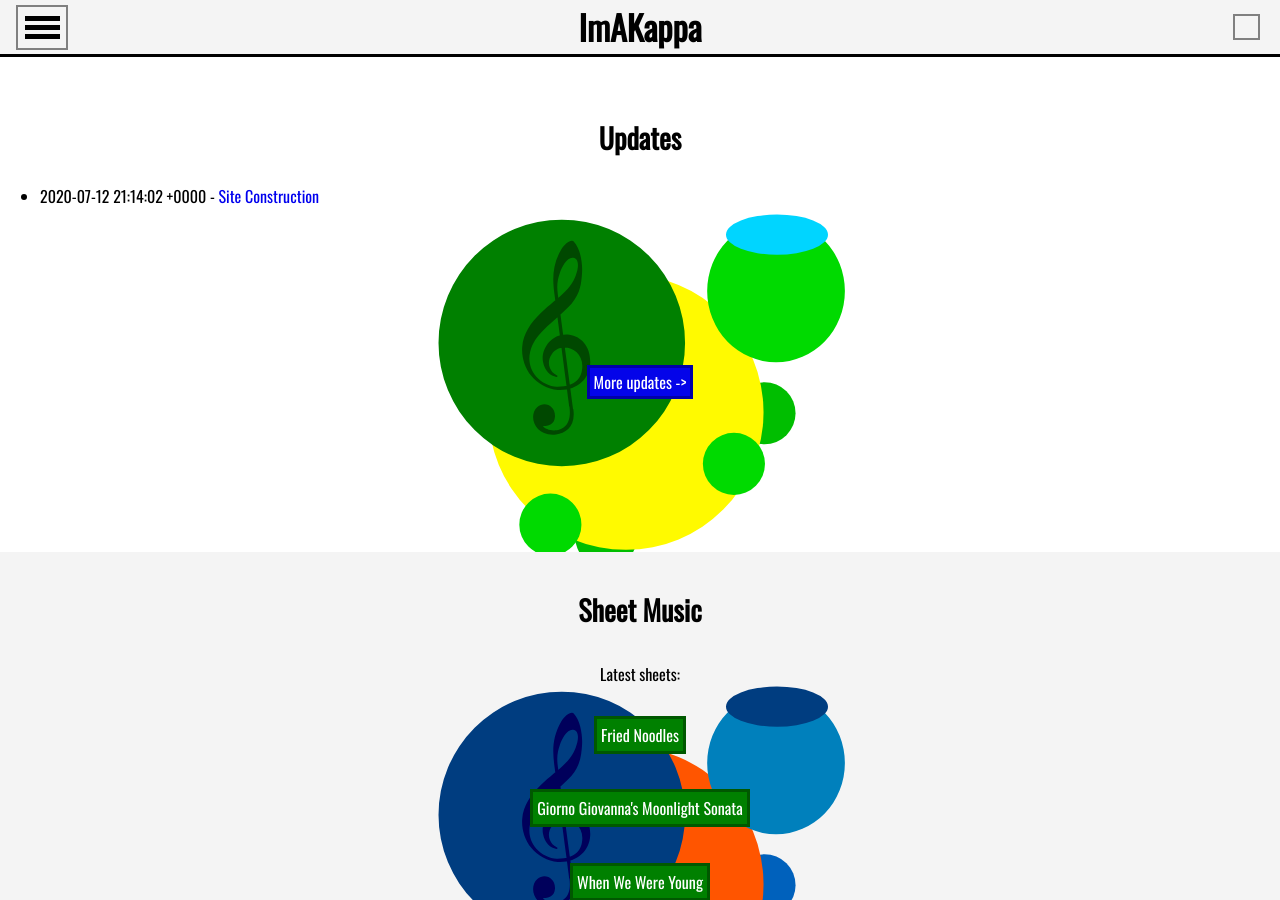
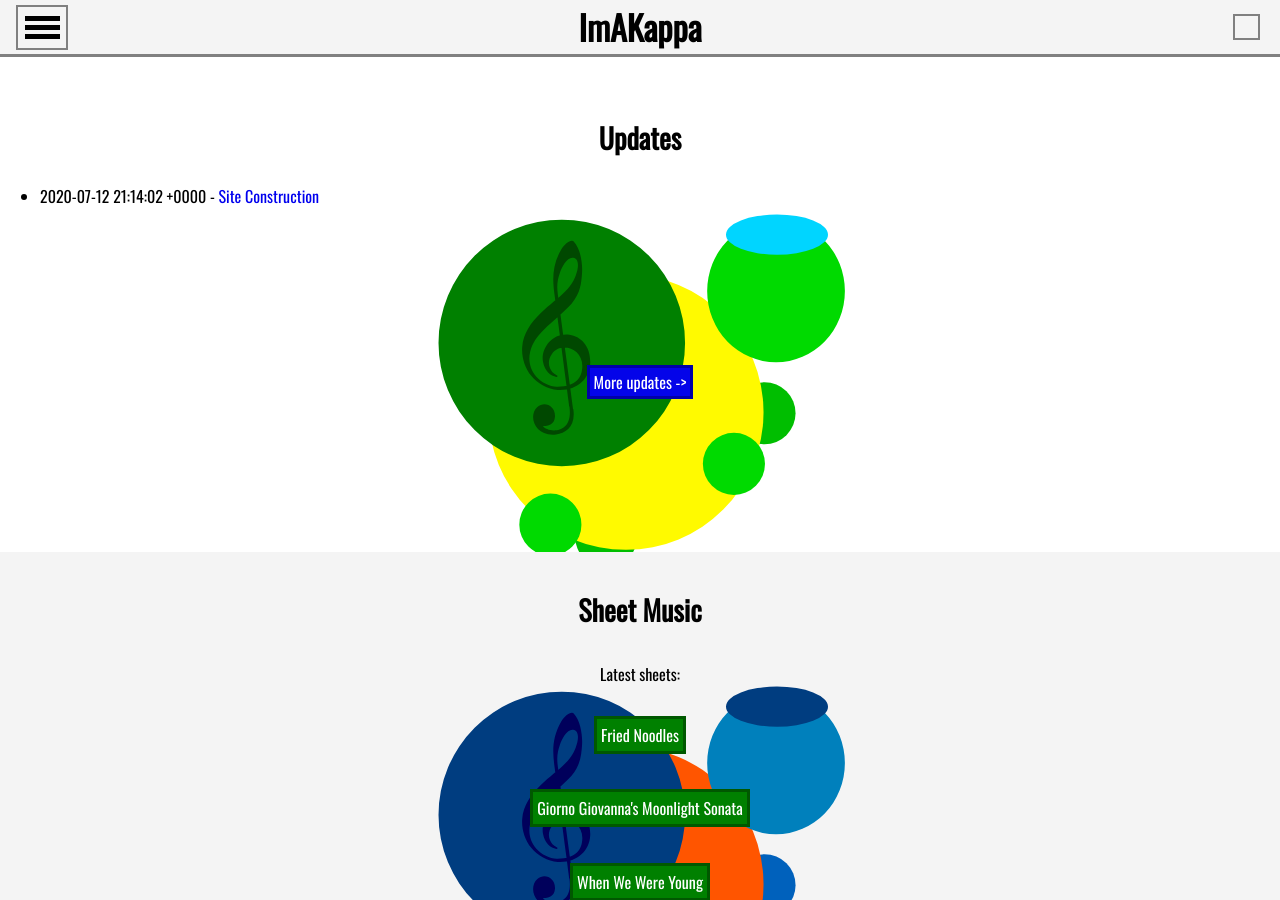
Before and after one commit to ImAKappa/imakappaJekyllOld, a Jekyll site: the page built from index.html, in a window 1280 px wide and 900 px high. Built offline with Jekyll 4.4.1, drawn with Linux system fonts in a browser that asks for light colours.

Commit message:
Delet redundant css, changed border colors

```diff
--- a/_includes/header.html
+++ b/_includes/header.html
@@ -4,7 +4,7 @@
     <input type="checkbox" class="switch-mode">
   </div>
   <button class="drop-btn">
-    <div class="menu-icon">
+    <div class="hamburger-menu-icon">
       <div></div>
       <div></div>
       <div></div>
@@ -15,8 +15,8 @@
     <ul class="nav-links">
       <li><a class="{% if page.url == '/sheets/' %}active{% endif %}" href="/sheets/">Sheets</a></li><!--
       --><li><a class="{% if page.url == '/about/' %}active{% endif %}" href="/about/">About</a></li><!--
-      --><li><a class="muse" href="https://musescore.com/user/28025112" target="_blank">MuseScore</a></li><!--
-      --><li><a class="yt" href="https://www.youtube.com/channel/UC-ij-Y_86B9H1ARnaxnhEtw" target="_blank">YouTube</a></li>
+      --><li><a class="btn-muse" href="https://musescore.com/user/28025112" target="_blank">MuseScore</a></li><!--
+      --><li><a class="btn-yt" href="https://www.youtube.com/channel/UC-ij-Y_86B9H1ARnaxnhEtw" target="_blank">YouTube</a></li>
     </ul>
   </nav>
 </header>
--- a/assets/css/main.scss
+++ b/assets/css/main.scss
@@ -14,7 +14,7 @@
   --secondary-bg-color: #f4f4f4;
   --main-text-color: black;
 
-  --check-border-color: grey;
+  --main-border-color: grey;
 
   --accent-color-1-bg: rgb(4, 4, 233);
   --accent-color-1-border: rgb(0, 0, 168);
@@ -31,7 +31,7 @@
   /* Dark Theme */
   --main-bg-color: rgb(22, 22, 22);
   --secondary-bg-color: rgb(34, 34, 34);
-  --check-border-color: black;
+  --main-border-color: black;
   --main-text-color: white;
 }
 
@@ -121,81 +121,23 @@
 }
 
 .main-nav {
-  display: flex;
-  justify-content: center;
-  align-items: center;
-  margin: 0.5em;
-
   display: inline-block;
   width: 100%;
   margin: 0;
   padding: 0;
-  // border-top: 3px solid black;
-  border-bottom: 3px solid black;
+  border-bottom: 3px solid var(--main-border-color);
   background-color: var(--main-bg-color);
 }
 
-.switcheroo {
-  display: flex;
-  background-color: var(--secondary-bg-color);
-  padding: 0;
-  position: absolute;
-  top: 1.4em;
-  right: 2em;
-  border: 2px solid var(--check-border-color);
-}
-
-.switch-mode {
-  cursor: pointer;
-  opacity: 0;
-  height: 0;
-  width: 0;
-}
-
-.drop-btn {
-  display: flex;
-  background-color: var(--secondary-bg-color);
-  border: none;
-  cursor: pointer;
-  position: absolute;
-  top: 0.4em;
-  left: 1.2em;
-  padding: 0;
-  border: 2px solid var(--check-border-color);
-  transition-duration: 0.4s;
-}
-
-.drop-btn:active {
-  background-color: var(--main-bg-color);
-}
-
-.menu-icon {
-  flex-direction: column;
-  padding: 0.5em;
-  align-items: center;
-
-  display: flex;
-  pointer-events: none;
-}
-
-.menu-icon > div {
-  width: 35px;
-  height: 5px;
-  background-color: var(--main-text-color);
-  margin: 2px 0;
-  pointer-events: none;
-}
-
 .main-nav a {
+  display: block;
+  text-align: center;
   text-decoration: none;
+  padding: 6px;
+  margin: 0.25em;
+  border: 3px solid var(--main-border-color);
   background-color: var(--secondary-bg-color);
   color: var(--main-text-color);
-  border: 3px solid black;
-  padding: 8px 16px;
-  margin: 0.25em;
-
-  display: block;
-  text-align: center;
 }
 
 .main-nav a:hover {
@@ -225,27 +167,7 @@
   color: #e7bb41;
 }
 
-a.yt {
-  border: 3px solid rgb(180, 0, 0);
-  background-color: rgb(242, 0, 0);
-  color: white;
-}
 
-a.yt:hover {
-  border: 3px solid red;
-  background-color: rgb(180, 0, 0);
-}
-
-a.muse {
-  border: 3px solid rgb(0, 0, 146);
-  background-color: blue;
-  color: white;
-}
-
-a.muse:hover {
-  border: 3px solid blue;
-  background-color: rgb(0, 0, 146);
-}
 
 /* BANNER STUFF */
 
@@ -444,11 +366,84 @@
   background-color: var(--accent-color-2-border);
 }
 
+a.btn-yt {
+  border: 3px solid rgb(180, 0, 0);
+  background-color: rgb(242, 0, 0);
+  color: white;
+}
+
+a.btn-yt:hover {
+  border: 3px solid red;
+  background-color: rgb(180, 0, 0);
+}
+
+a.btn-muse {
+  border: 3px solid rgb(0, 0, 146);
+  background-color: blue;
+  color: white;
+}
+
+a.btn-muse:hover {
+  border: 3px solid blue;
+  background-color: rgb(0, 0, 146);
+}
+
 /* UNIQUE ASSETS */
 
 input[type="checkbox"] {
   width: 16px;
   height: 16px;
+}
+
+.switcheroo {
+  display: flex;
+  background-color: var(--secondary-bg-color);
+  padding: 0;
+  position: absolute;
+  top: 1.4em;
+  right: 2em;
+  border: 2px solid var(--main-border-color);
+}
+
+.switch-mode {
+  cursor: pointer;
+  opacity: 0;
+  height: 0;
+  width: 0;
+}
+
+.drop-btn {
+  display: flex;
+  background-color: var(--secondary-bg-color);
+  border: none;
+  cursor: pointer;
+  position: absolute;
+  top: 0.4em;
+  left: 1.2em;
+  padding: 0;
+  border: 2px solid var(--main-border-color);
+  transition-duration: 0.4s;
+}
+
+.drop-btn:active {
+  background-color: var(--main-bg-color);
+}
+
+.hamburger-menu-icon {
+  flex-direction: column;
+  padding: 0.5em;
+  align-items: center;
+
+  display: flex;
+  pointer-events: none;
+}
+
+.hamburger-menu-icon > div {
+  width: 35px;
+  height: 5px;
+  background-color: var(--main-text-color);
+  margin: 2px 0;
+  pointer-events: none;
 }
 
 .hidden-text-light {
```
